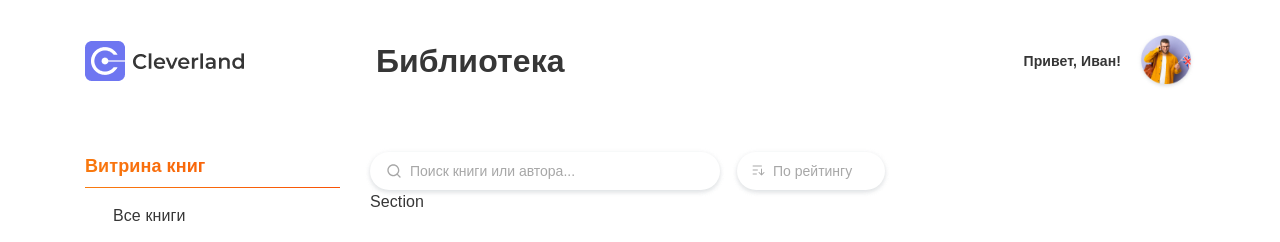
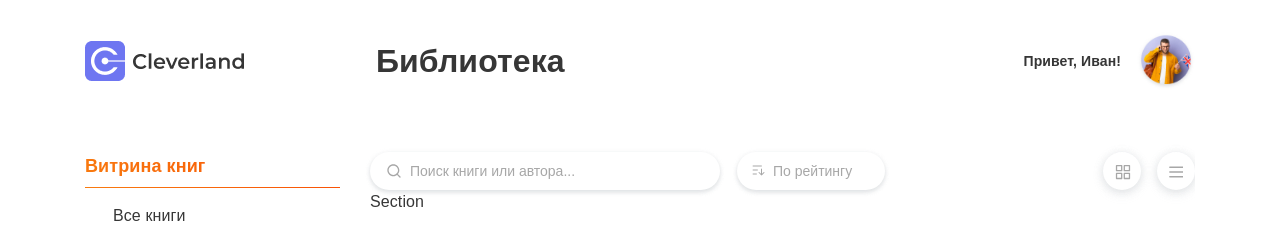
Before and after one commit to skif-cezar/sprint1-skif-cezar, a React (Create React App) app: page /#/ in a window 1280 px wide. Shown: the top 242 px of the page. Built offline with nearby package versions, Linux system fonts and the light colour scheme.

Commit message:
feat: add view buttons

```diff
--- a/src/app/components/filter/FilterButton.module.scss
+++ b/src/app/components/filter/FilterButton.module.scss
@@ -2,6 +2,7 @@
   width: 148px;
   height: 38px;
   margin-left: 17px;
+  margin-right: auto;
   background: #ffffff;
   box-shadow: 0px 2px 4px rgba(191, 196, 201, 0.2), 0px 3px 4px rgba(191, 196, 201, 0.18),
     0px 1px 5px rgba(191, 196, 201, 0.24);
@@ -13,11 +14,19 @@
   color: #a7a7a7;
   border: none;
   text-align: left;
+  transition: transform 0.15s, box-shadow 0.15s;
   cursor: pointer;
 }
+
+.button:hover {
+  transform: translate(0, 0.25em);
+  box-shadow: 0px 0px 0px rgba(191, 196, 201, 0.2), 0px 0px 0px rgba(191, 196, 201, 0.18),
+    0px 1px 0px rgba(191, 196, 201, 0.24);
+}
+
 .button::before {
   content: url('../../../resources/icon-sort-ascending.svg');
-  width: 16зpx;
+  width: 16px;
   height: 16px;
   margin-left: 15px;
   padding-right: 8px;
--- a/src/app/components/navigation/Navigation.module.scss
+++ b/src/app/components/navigation/Navigation.module.scss
@@ -1,6 +1,60 @@
+$hover: linear-gradient(231.58deg, #f83600 -53.35%, #f9d423 297.76%);
+
 .navigation {
   margin-top: 62px;
   grid-area: navigation;
   display: flex;
   flex-direction: row;
 }
+
+.button_tile,
+.button_list {
+  position: relative;
+  width: 38px;
+  height: 38px;
+  border-radius: 50%;
+  background: #ffffff;
+  border: none;
+  filter: drop-shadow(0px 2px 4px rgba(191, 196, 201, 0.2)) drop-shadow(0px 3px 4px rgba(191, 196, 201, 0.18))
+    drop-shadow(0px 1px 5px rgba(191, 196, 201, 0.24));
+  cursor: pointer;
+}
+
+.button_tile {
+  margin-right: 16px;
+}
+
+.button_tile::before {
+  position: absolute;
+  top: 9.5px;
+  left: 9.5px;
+  display: block;
+  content: '';
+  width: 19px;
+  height: 19px;
+  background-color: #a7a7a7;
+  -webkit-mask-image: url('../../../resources/icon-tile-btn.svg');
+  mask-image: url('../../../resources/icon-tile-btn.svg');
+}
+
+.button_list::before {
+  position: absolute;
+  top: 9.5px;
+  left: 9.5px;
+  display: block;
+  content: '';
+  width: 16px;
+  height: 16px;
+  background-color: #a7a7a7;
+  -webkit-mask-image: url('../../../resources/icon-list-btn.svg');
+  mask-image: url('../../../resources/icon-list-btn.svg');
+}
+
+.button_tile:hover::before,
+.button_list:hover::before {
+  background-color: #ffffff;
+}
+.button_tile:hover,
+.button_list:hover {
+  background: $hover;
+}
--- a/src/app/components/navigation/Navigation.tsx
+++ b/src/app/components/navigation/Navigation.tsx
@@ -10,11 +10,15 @@ import styles from 'src/app/components/navigation/Navigation.module.scss';
  */
 export const Navigation: React.FC = () => {
   const NAVIGATION_STYLES = clsx(styles.navigation);
+  const BUTTON_TILE_STYLES = clsx(styles.button_tile);
+  const BUTTON_LIST_STYLES = clsx(styles.button_list);
 
   return (
     <div className={NAVIGATION_STYLES}>
       <Search />
       <FilterButton />
+      <button className={BUTTON_TILE_STYLES} type='button' aria-label='Плитка' />
+      <button className={BUTTON_LIST_STYLES} type='button' aria-label='Список' />
     </div>
   );
 };
```
Also changed, not shown: src/resources/icon-list-btn.svg (added), src/resources/icon-tile-btn.svg (added).
